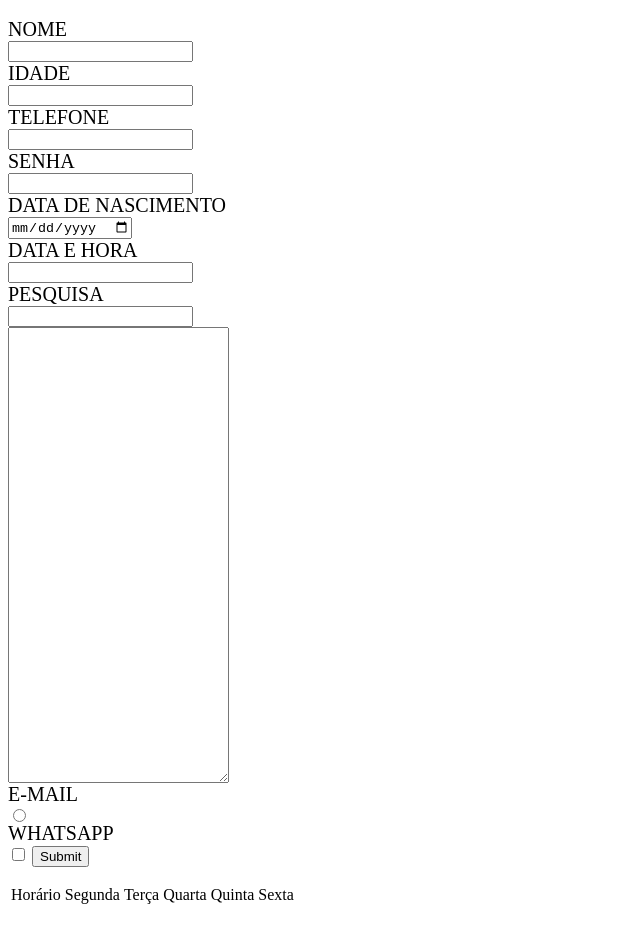
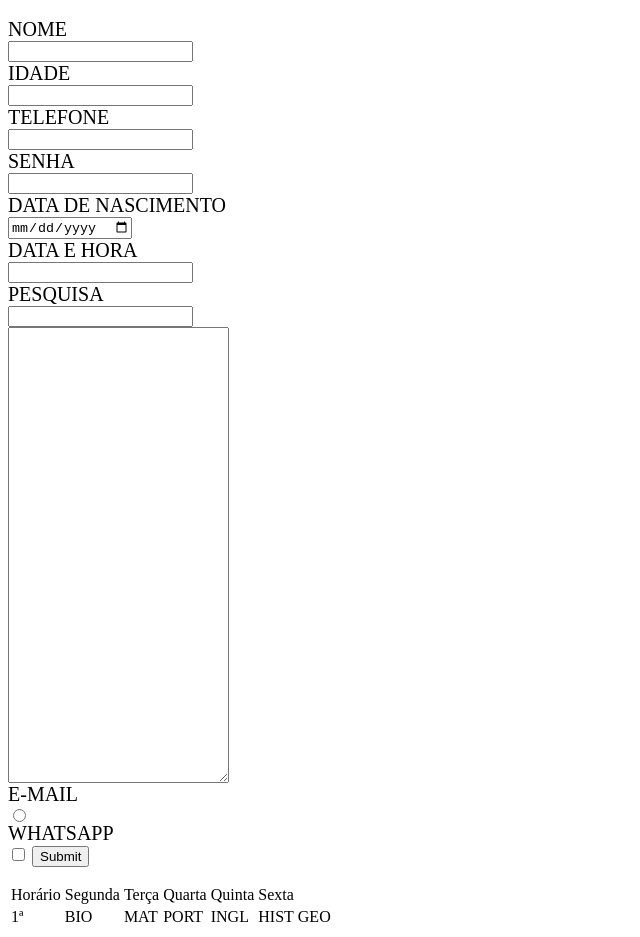
Before and after one commit to matheus899/formulario, a plain HTML site: page index.html in a window 1280 px wide. Shown: the part 48-985 px from the top of the page, without its empty margins (0-640 px from the left). Before the commit the page ends 963 px from the top, so only its background shows below. Drawn offline with Linux system fonts and the light colour scheme.

Commit message:
Update index.html

```diff
--- a/index.html
+++ b/index.html
@@ -53,6 +53,16 @@
                                 <td>Quinta</td>
                                 <td>Sexta</td>
                         </tr>
+                        <tr>
+
+
+                                                            <td>1ª</td>
+                                                            <td>BIO</td>
+                                                            <td>MAT</td>
+                                                            <td>PORT</td>
+                                                            <td>INGL</td>
+                                                            <td>HIST</td>
+                                                            <td>GEO</td>
 
 
 
```
